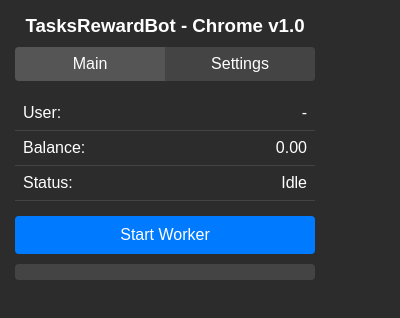
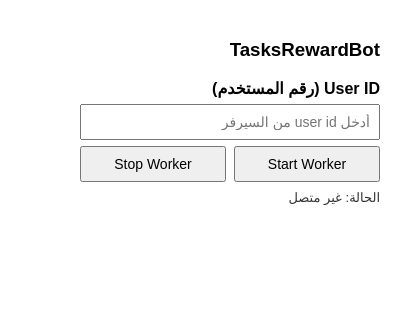
Before and after one commit to lonardo123/test, a browser extension: page popup.html in a window 400 px wide. Drawn offline with Linux system fonts and the light colour scheme.

Commit message:
Update popup.html

```diff
--- a/popup.html
+++ b/popup.html
@@ -1,110 +1,31 @@
-<!DOCTYPE html>
-<html>
+<!doctype html>
+<html lang="ar">
 <head>
-  <meta charset="utf-8">
+  <meta charset="utf-8" />
+  <meta name="viewport" content="width=device-width, initial-scale=1" />
+  <title>TasksRewardBot</title>
   <style>
-    body {
-      width: 300px;
-      padding: 15px;
-      font-family: Arial, sans-serif;
-      background: #2c2c2c;
-      color: white;
-      margin: 0;
-    }
-    h3 {
-      margin: 0 0 10px;
-      text-align: center;
-    }
-    .tab-container {
-      display: flex;
-      background: #333;
-      border-radius: 4px;
-      overflow: hidden;
-      margin-bottom: 15px;
-    }
-    .tab {
-      flex: 1;
-      padding: 8px;
-      text-align: center;
-      cursor: pointer;
-      background: #444;
-    }
-    .tab.active {
-      background: #555;
-    }
-    .content {
-      display: none;
-    }
-    .content.active {
-      display: block;
-    }
-    .info-item {
-      display: flex;
-      justify-content: space-between;
-      padding: 8px;
-      border-bottom: 1px solid #444;
-    }
-    button {
-      width: 100%;
-      padding: 10px;
-      background: #007bff;
-      color: white;
-      border: none;
-      border-radius: 4px;
-      cursor: pointer;
-      font-size: 16px;
-      margin-top: 15px;
-    }
-    .status {
-      margin-top: 10px;
-      padding: 8px;
-      background: #444;
-      border-radius: 4px;
-      text-align: center;
-    }
+    body { font-family: Arial, sans-serif; padding: 12px; width: 300px; direction: rtl; }
+    input, button { font-size: 14px; padding: 8px; margin-top: 6px; width: 100%; box-sizing: border-box; }
+    .row { display: flex; gap: 8px; }
+    .row button { flex: 1; }
+    #status { margin-top: 8px; font-size: 13px; color: #333; }
+    label { display:block; margin-top:6px; font-weight: bold; }
   </style>
 </head>
 <body>
-  <h3>TasksRewardBot - Chrome v1.0</h3>
+  <h3>TasksRewardBot</h3>
 
-  <div class="tab-container">
-    <div class="tab active" data-tab="main">Main</div>
-    <div class="tab" data-tab="settings">Settings</div>
+  <label for="userId">User ID (رقم المستخدم)</label>
+  <input id="userId" type="text" placeholder="أدخل user id من السيرفر" />
+
+  <div class="row">
+    <button id="startBtn">Start Worker</button>
+    <button id="stopBtn">Stop Worker</button>
   </div>
 
-  <div class="content active" id="main">
-    <div class="info-item">
-      <span>User:</span>
-      <span id="userIdDisplay">-</span>
-    </div>
-    <div class="info-item">
-      <span>Balance:</span>
-      <span id="balanceDisplay">0.00</span>
-    </div>
-    <div class="info-item">
-      <span>Status:</span>
-      <span id="statusDisplay">Idle</span>
-    </div>
-    <button id="startBtn">Start Worker</button>
-    <div class="status" id="message"></div>
-  </div>
+  <div id="status">الحالة: غير متصل</div>
 
-  <div class="content" id="settings">
-    <div class="info-item">
-      <span>User ID:</span>
-      <input type="text" id="userIdInput" style="width:100%;background:#333;color:white;border:1px solid #555;padding:5px;">
-    </div>
-    <button id="saveBtn">Save Settings</button>
-  </div>
-<div class="content" id="settings">
-  <div class="info-item">
-    <span>User ID:</span>
-    <input type="text" id="userIdInput" style="width:100%;background:#333;color:white;border:1px solid #555;padding:5px;">
-  </div>
-  <button id="saveBtn">Save Settings</button>
-  <!-- مساحة عرض الرسالة -->
-  <div id="settingsMessage" style="margin-top:10px; padding:8px; border-radius:4px; text-align:center; display:none;"></div>
-</div>
   <script src="popup.js"></script>
 </body>
 </html>
```
